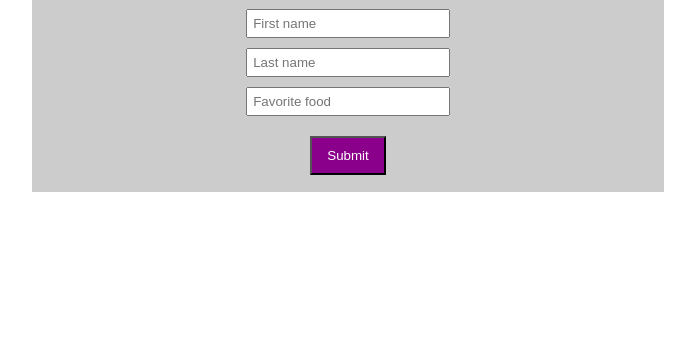
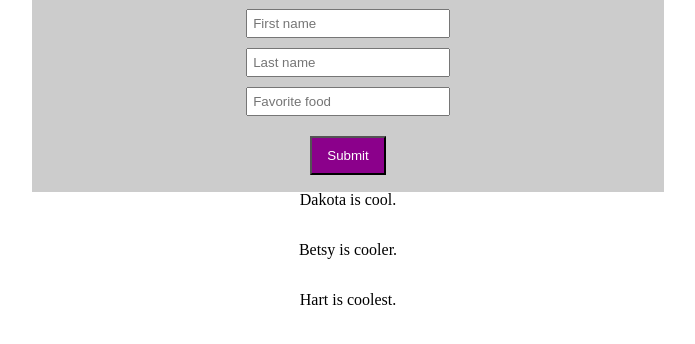
Before and after one commit to hart-watnick/git-branching, a plain HTML site: page index.html in a window 1280 px wide. Shown: the part 116-460 px from the top of the page, without its empty margins (292-987 px from the left). Drawn offline with nearby package versions, Linux system fonts and the light colour scheme; a web font is replaced by a local one.

Commit message:
Created three paragraphs

```diff
--- a/index.html
+++ b/index.html
@@ -15,6 +15,9 @@
         <input type="text" placeholder="Favorite food">
         <button type="button">Submit</button>
 
+        <p>Dakota is cool.</p>
+        <p>Betsy is cooler.</p>
+        <p>Hart is coolest.</p>
     </form>
 
     <script src="https://code.jquery.com/jquery-3.3.1.min.js"></script>
```
